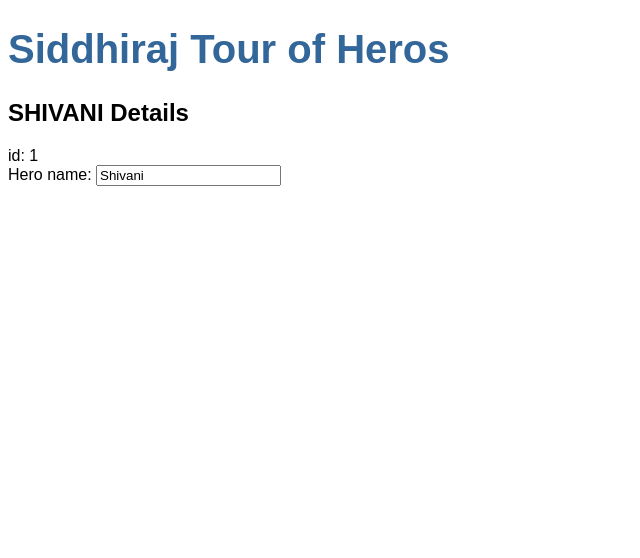
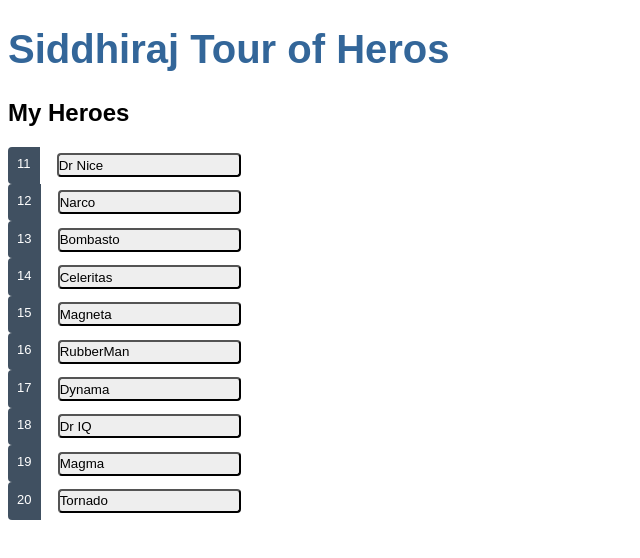
Before and after one commit to siddhirajpantoji/Shivani, an Angular app: page / in a window 1280 px wide. Shown: the top 558 px of the page, without its empty margins (0-640 px from the left). Built offline with nearby package versions, Linux system fonts and the light colour scheme.

Commit message:
Changes complete for Chapter 2

```diff
--- a/src/app/heroes/heroes.component.css
+++ b/src/app/heroes/heroes.component.css
@@ -0,0 +1,71 @@
+/* HeroesComponent's private CSS styles */
+.heroes {
+    margin: 0 0 2em 0;
+    list-style-type: none;
+    padding: 0;
+    width: 15em;
+  }
+
+  .heroes li {
+    display: flex;
+  }
+
+  .heroes button {
+    flex: 1;
+    cursor: pointer;
+    position: relative;
+    left: 0;
+    background-color: #EEE;
+    margin: .5em;
+    padding: 0;
+    border-radius: 4px;
+    display: flex;
+    align-items: stretch;
+    height: 1.8em;
+  }
+
+  .heroes button:hover {
+    color: #2c3a41;
+    background-color: #e6e6e6;
+    left: .1em;
+  }
+
+  .heroes button:active {
+    background-color: #525252;
+    color: #fafafa;
+  }
+
+  .heroes button.selected {
+    background-color: black;
+    color: white;
+  }
+
+  .heroes button.selected1 {
+    background-color: red;
+    color: white;
+  }
+
+  .heroes button.selected:hover {
+    background-color: #505050;
+    color: white;
+  }
+
+  .heroes button.selected:active {
+    background-color: black;
+    color: white;
+  }
+
+  .heroes .badge {
+    display: inline-block;
+    font-size: small;
+    color: white;
+    padding: 0.8em 0.7em 0 0.7em;
+    background-color: #405061;
+    line-height: 1em;
+    margin-right: .8em;
+    border-radius: 4px 0 0 4px;
+  }
+
+  .heroes .name {
+    align-self: center;
+  }
--- a/src/app/heroes/heroes.component.html
+++ b/src/app/heroes/heroes.component.html
@@ -1,6 +1,20 @@
-<h2>{{hero.name | uppercase}} Details</h2>
-<div><span>id: </span>{{hero.id}}</div>
-<div>
-    <label for="name">Hero name: </label>
-    <input id="name" [(ngModel)]="hero.name" placeholder="name">
-  </div>
+<h2>My Heroes</h2>
+<div *ngIf="selectedHero">
+    <h2>{{selectedHero.name | uppercase}} Details</h2>
+    <div>id: {{selectedHero.id}}</div>
+    <div>
+        <label for="hero-name">Hero name: </label>
+        <input id="hero-name" [(ngModel)]="selectedHero.name" placeholder="name">
+    </div>
+</div>
+
+<ul class="heroes">
+
+    <li *ngFor="let hero of heros">
+        <span class="badge">{{hero.id}}</span>
+
+        <button [class.selected1]="hero === selectedHero" type="button" (click)="onSelect(hero)"><span
+                class="name">{{hero.name}}</span> </button>
+    </li>
+
+</ul>
--- a/src/app/heroes/heroes.component.ts
+++ b/src/app/heroes/heroes.component.ts
@@ -1,5 +1,7 @@
 import { Component, OnInit } from '@angular/core';
-import { Hero } from '../hero';
+import { HEROES } from '../mock-heros';
+import {Hero} from '../hero'
+
 
 @Component({
   selector: 'app-heroes',
@@ -8,10 +10,8 @@ import { Hero } from '../hero';
 })
 export class HeroesComponent implements OnInit {
 
-  hero: Hero = {
-    id: 1,
-    name: 'Shivani'
-  };
+  heros = HEROES;
+  selectedHero?: Hero;
   constructor() {
     console.log("Inside HeroesComponent Constructor ")
 
@@ -22,4 +22,9 @@ export class HeroesComponent implements OnInit {
     console.log("Inside On Init method of HeroesComponent")
   }
 
+
+  onSelect(hero: Hero): void {
+    console.log("hero Selected "+hero)
+    this.selectedHero = hero;
+  }
 }
--- /dev/null
+++ b/src/app/mock-heros.ts
@@ -0,0 +1,14 @@
+import { Hero } from './hero';
+
+export const HEROES: Hero[] = [
+  { id: 11, name: 'Dr Nice' },
+  { id: 12, name: 'Narco' },
+  { id: 13, name: 'Bombasto' },
+  { id: 14, name: 'Celeritas' },
+  { id: 15, name: 'Magneta' },
+  { id: 16, name: 'RubberMan' },
+  { id: 17, name: 'Dynama' },
+  { id: 18, name: 'Dr IQ' },
+  { id: 19, name: 'Magma' },
+  { id: 20, name: 'Tornado' }
+];
```
Also changed, not shown: shivani.txt.
